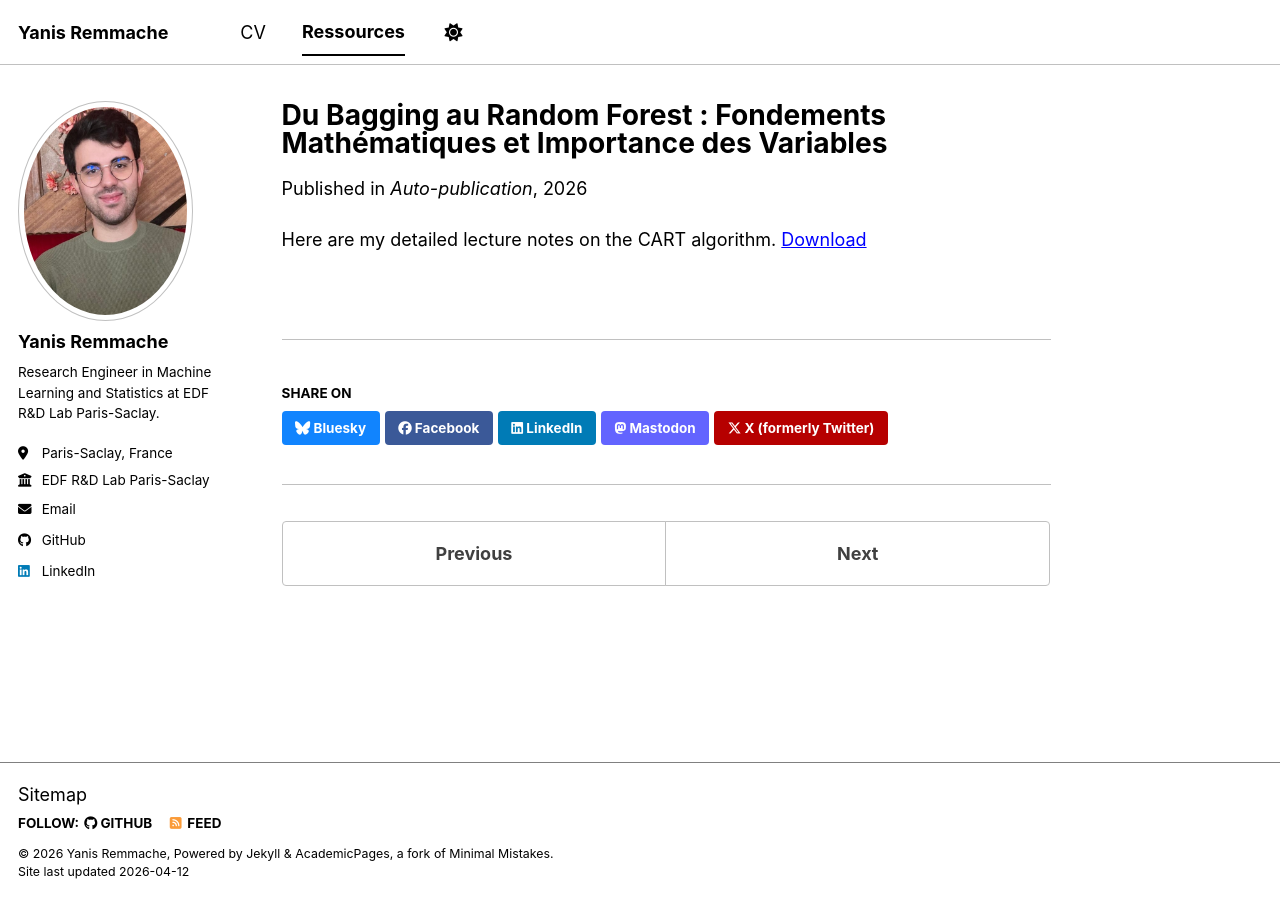
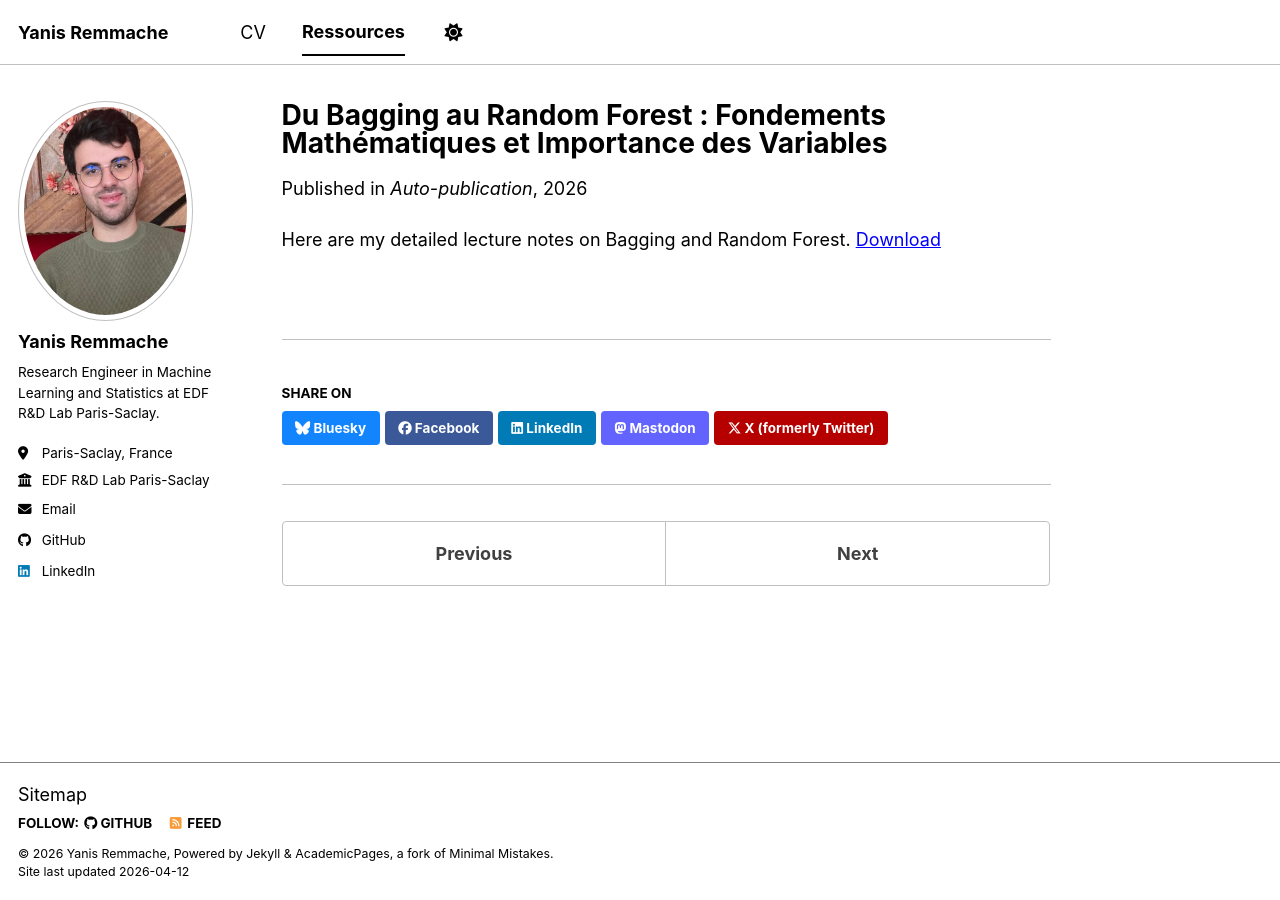
Before and after one commit to yanisrem/yanisrem.github.io, a Jekyll site: the page built from _ressources/2026-04-12-random-forest.md, in a window 1280 px wide. Built offline with Jekyll 4.4.1, drawn with Linux system fonts in a browser that asks for light colours; a script bundle is joined from its source files by our own code; library files that are not in the unit come from our copies.

Commit message:
Update 2026-04-12-random-forest.md

```diff
--- a/_ressources/2026-04-12-random-forest.md
+++ b/_ressources/2026-04-12-random-forest.md
@@ -8,5 +8,5 @@ date: 2026-04-12
 location: "Paris, France"
 ---
 
-Here are my detailed lecture notes on the CART algorithm.
+Here are my detailed lecture notes on Bagging and Random Forest.
 [Download]({{ site.baseurl }}/files/random_forest.pdf)
```
